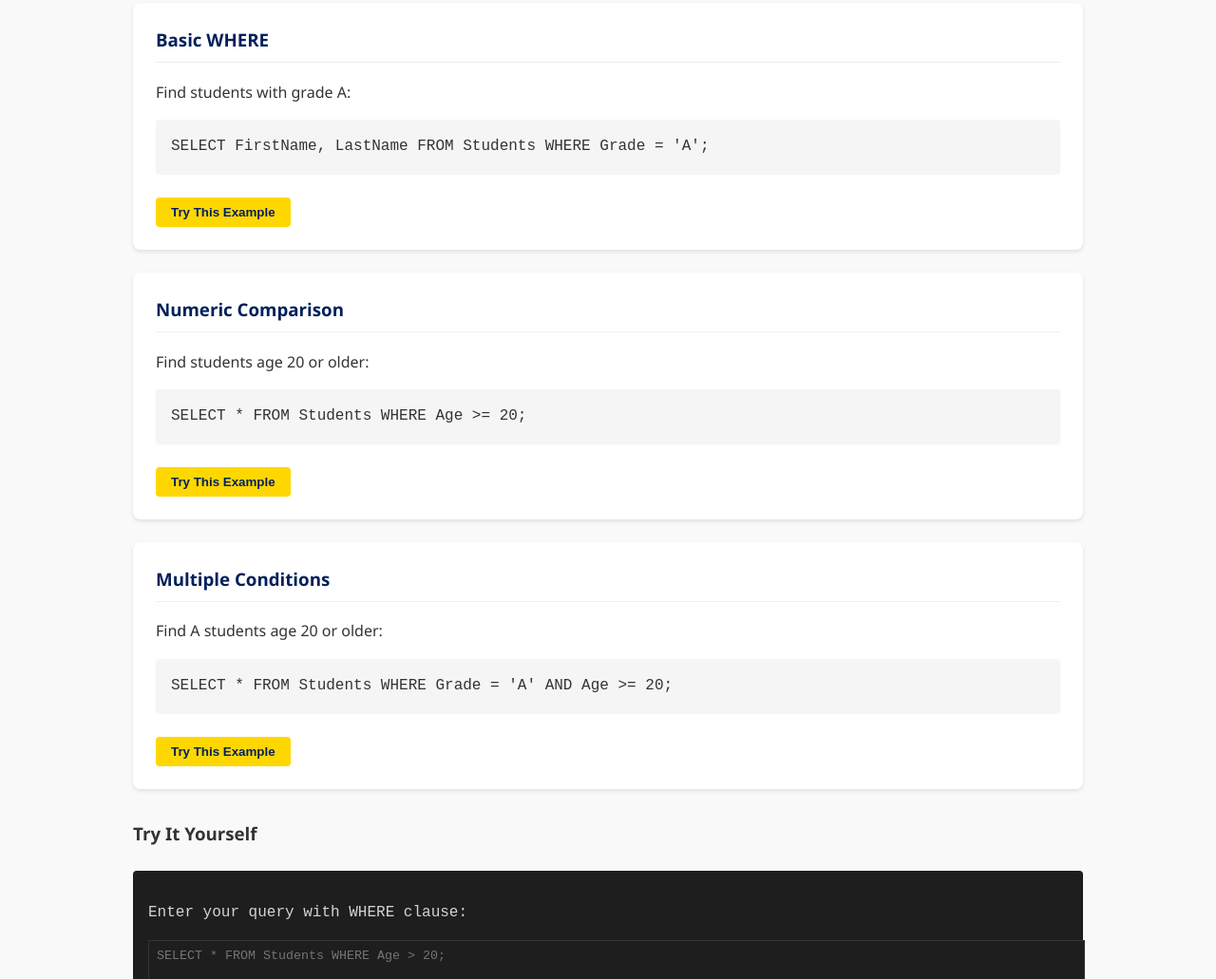
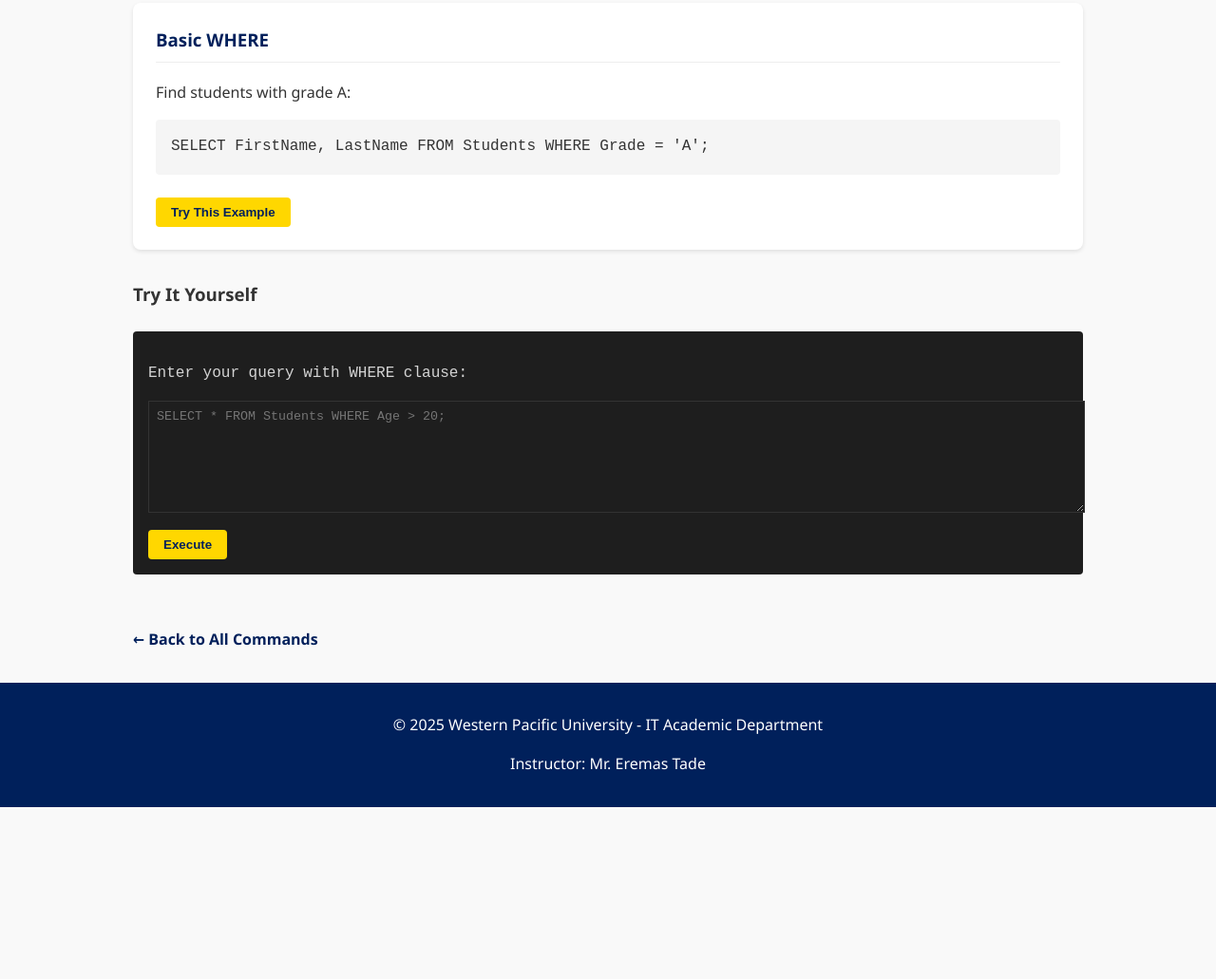
Before and after one commit to mr-etade/sql-learning-tool, a plain HTML site: page where.html in a window 1280 px wide. Shown: the part 446-1477 px from the top of the page at 95% size. After the commit the page ends 1296 px from the top, so only its background shows below. Drawn offline with Linux system fonts and the light colour scheme.

Commit message:
Update where.html

```diff
--- a/where.html
+++ b/where.html
@@ -31,26 +31,6 @@
                 </div>
                 <button class="try-button" onclick="document.querySelector('.sql-editor textarea').value = 'SELECT FirstName, LastName FROM Students WHERE Grade = \'A\';'">Try This Example</button>
             </div>
-
-            <div class="example">
-                <h3>Numeric Comparison</h3>
-                <p>Find students age 20 or older:</p>
-                <div class="sql-code">
-                    SELECT * FROM Students
-                    WHERE Age >= 20;
-                </div>
-                <button class="try-button" onclick="document.querySelector('.sql-editor textarea').value = 'SELECT * FROM Students WHERE Age >= 20;'">Try This Example</button>
-            </div>
-
-            <div class="example">
-                <h3>Multiple Conditions</h3>
-                <p>Find A students age 20 or older:</p>
-                <div class="sql-code">
-                    SELECT * FROM Students
-                    WHERE Grade = 'A' AND Age >= 20;
-                </div>
-                <button class="try-button" onclick="document.querySelector('.sql-editor textarea').value = 'SELECT * FROM Students WHERE Grade = \'A\' AND Age >= 20;'">Try This Example</button>
-            </div>
         </section>
 
         <section class="sql-practice">
```
